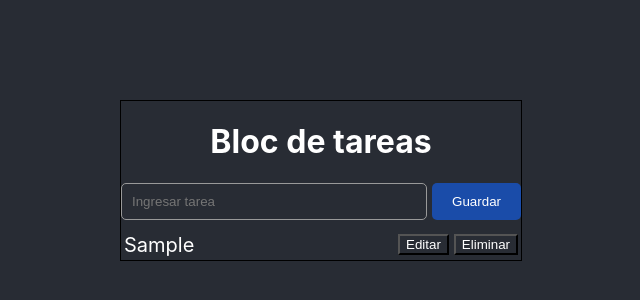
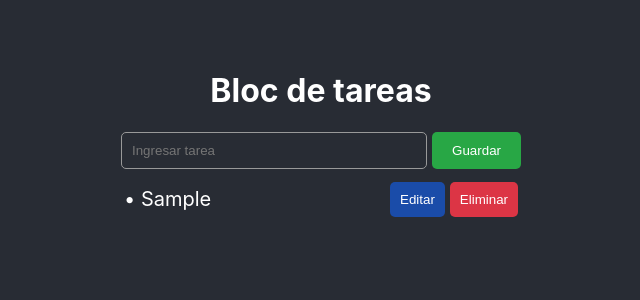
Before and after one commit to ErwinAdriel/react-blocDeTareas, a React (Create React App) app: page / in a window 1280 px wide. Both pictures are taken after typing "Sample" into the empty fields and a click on the input "Guardar". Shown: the top 300 px of the page, without its empty margins (319-959 px from the left). Built offline with nearby package versions, Linux system fonts and the light colour scheme.

Commit message:
Correccion de distribucion de botones

```diff
--- a/src/components/Bloc.css
+++ b/src/components/Bloc.css
@@ -9,8 +9,7 @@
 
 .container{
     width: 25rem;
-    border: 1px solid #000;
-    margin: 100px auto;
+    margin: 50px auto;
     display: flex;
     flex-direction: column;
 }
@@ -30,10 +29,14 @@
 
 .btnGuardar{
     border: none;
-    background-color: rgb(26, 76, 169);
+    background-color: #28a745    ;
     cursor: pointer;
     border-radius: 5px;
     padding: 10px 20px;
+}
+
+.btnGuardar:hover{
+    opacity: 0.5;
 }
 
 .notasContainer{
@@ -57,3 +60,46 @@
     align-items: center;
     gap: 5px;
 }
+
+.btnUpdate{
+    border: none;
+    border-radius: 5px;
+    background-color: rgb(26, 76, 169);
+    padding: 10px;
+    cursor: pointer;
+}
+
+.btnUpdate:hover{
+    opacity: 0.5
+}
+
+.btnDelete{
+    border: none;
+    border-radius: 5px;
+    background-color: #dc3545    ;
+    padding: 10px;
+    cursor: pointer;
+}
+
+.btnDelete:hover{
+    opacity: 0.5
+}
+
+.inputEdit{
+    border: 1px solid rgb(26, 76, 169);
+    width: 53%;
+    padding: 8px;
+    border-radius: 5px;
+}
+
+.btnActualizar{
+    border: none;
+    border-radius: 5px;
+    background-color: rgb(26, 76, 169);
+    padding: 8px;
+    cursor: pointer;
+}
+
+.btnActualizar:hover{
+    opacity: 0.5
+}
--- a/src/components/Nota.jsx
+++ b/src/components/Nota.jsx
@@ -25,7 +25,7 @@ export default function Nota({item, onUpdate, onDelete}){
             <form className="updateForm" onSubmit={handleSubmit}>
                 <input
                     type="text"
-                    className="input"
+                    className="inputEdit"
                     onChange={handleChange}
                     value={newValue}>
                     </input>
@@ -37,7 +37,7 @@ export default function Nota({item, onUpdate, onDelete}){
     function TodoElement(){
         return(
             <div className="todoInfo">
-                <span className="todoTitle">{item.title}</span>
+                <span className="todoTitle">• {item.title}</span>
                 <button className="btnUpdate" onClick={() => setIsEdit(true)}> Editar</button>
                 <button className="btnDelete" onClick={(e) => onDelete(item.id)}>Eliminar</button>
             </div>
```
